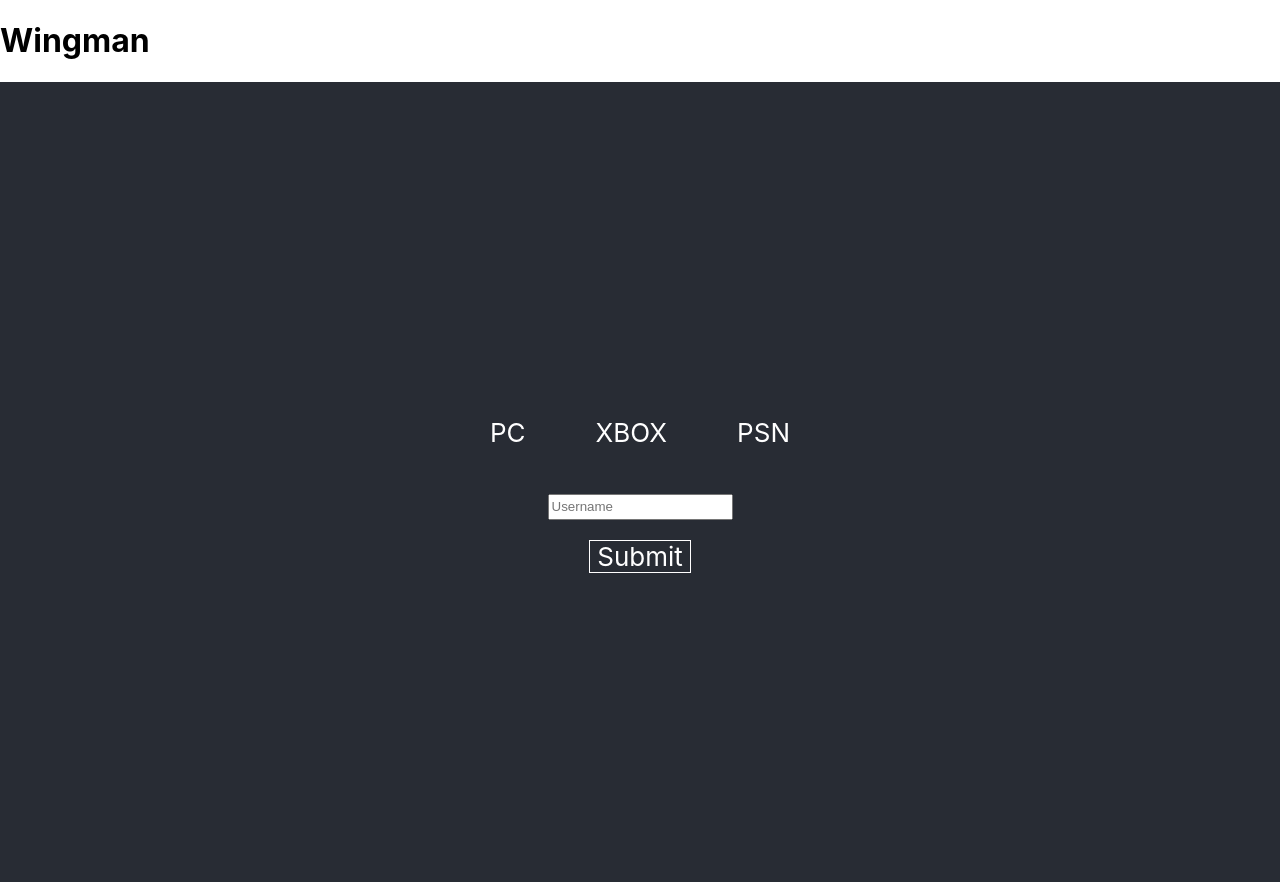
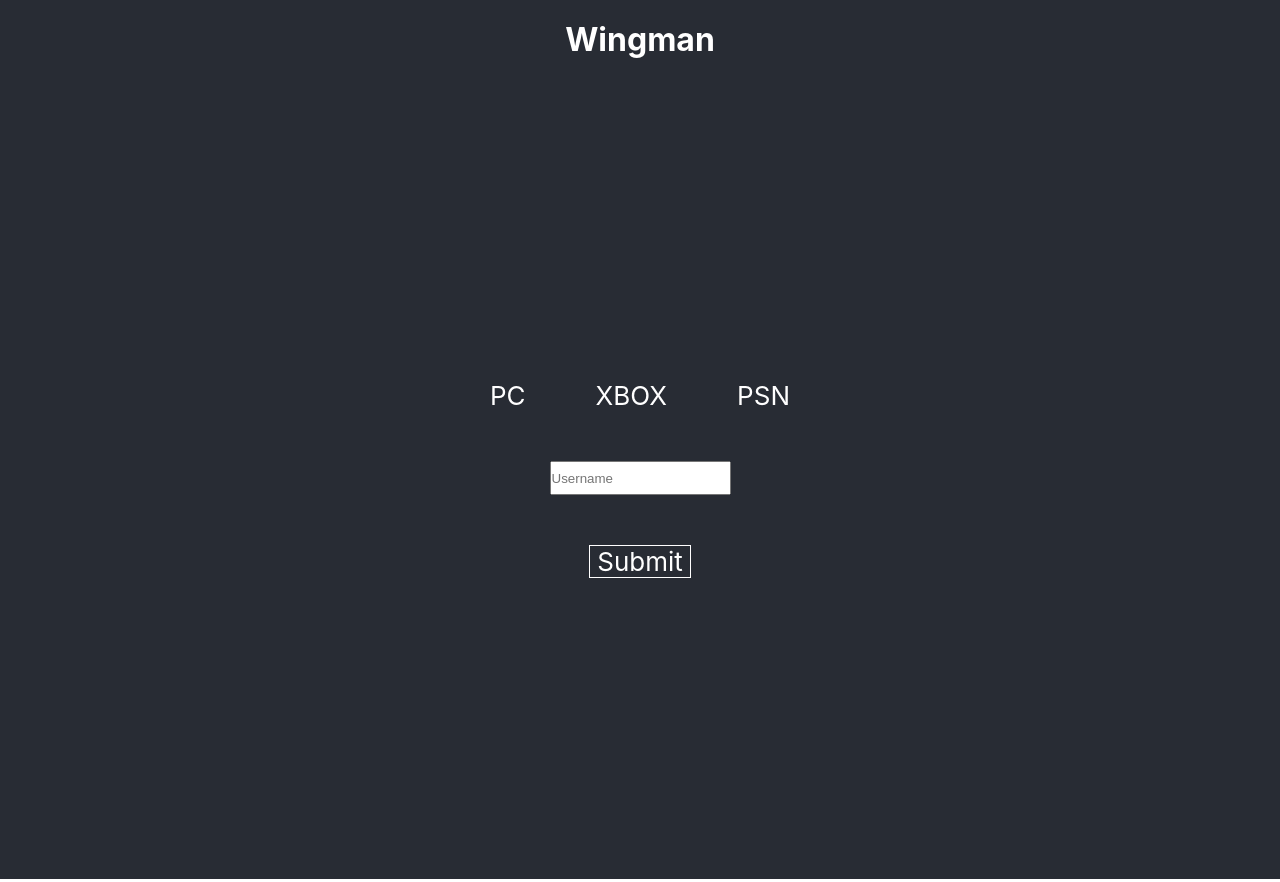
Before and after one commit to RaceOsuna/wingman, a React (Create React App) app: page / in a window 1280 px wide. Built offline with nearby package versions, Linux system fonts and the light colour scheme; no server answers.

Commit message:
Feat: display most recent legend

```diff
--- a/src/App.css
+++ b/src/App.css
@@ -2,7 +2,7 @@
   text-align: center;
 }
 
-.App {
+/* .App {
   background-color: #282c34;
   min-height: 100vh;
   display: flex;
@@ -10,6 +10,14 @@
   align-items: center;
   justify-content: center;
   font-size: calc(10px + 2vmin);
+  color: white;
+} */
+
+.app-header {
+  text-align: center;
+  background-color: #282c34;
+  margin: 0px 0px;
+  padding:20px 0;
   color: white;
 }
 
--- a/src/App.js
+++ b/src/App.js
@@ -14,11 +14,11 @@ function App() {
     fetch(`https://api.mozambiquehe.re/bridge?auth=bae15f3f336782882976819cd65d9ef3&player=${player}&platform=PC`)
     .then(res => res.json())
     .then(data => setPlayerData(data))
-  }, [player])
+  }, [])
 
   return (
     <div>
-      <header className="App-header">
+      <header className="app-header">
         <h1>Wingman</h1>
       </header>
       <div className="App">
--- a/src/components/Form/Form.css
+++ b/src/components/Form/Form.css
@@ -1,8 +1,13 @@
 .form-container {
+  background-color: #282c34;
+  min-height: 100vh;
   display: flex;
   flex-direction: column;
   align-items: center;
-  gap: 20px;
+  justify-content: center;
+  font-size: calc(10px + 2vmin);
+  color: white;
+  gap: 50px;
 }
 
 .platforms {
@@ -18,11 +23,11 @@
   align-items: center;
   justify-content: center;
   width: 200px;
-  gap: 20px;
+  gap: 50px;
 }
 
 .form input {
-  height: 20px;
+  height: 30px;
 }
 
 .form a {
--- a/src/components/PlayerProfile/PlayerProfile.css
+++ b/src/components/PlayerProfile/PlayerProfile.css
@@ -0,0 +1,21 @@
+.player-profile {
+  background-color: #54585f;
+  min-height: 100vh;
+  display: flex;
+  flex-direction: column;
+  align-items: center;
+  /* justify-content: center; */
+  font-size: calc(10px + 2vmin);
+  color: rgb(208, 60, 60);
+  padding: 20px 0;
+}
+
+.legend-icon {
+  display: flex;
+  width: 200px;
+  margin: 20px 0;
+}
+
+.legend-icon img {
+  width: 100%;
+}
--- a/src/components/PlayerProfile/PlayerProfile.js
+++ b/src/components/PlayerProfile/PlayerProfile.js
@@ -1,10 +1,15 @@
 import React from 'react'
 import PropTypes from 'prop-types'
+import './PlayerProfile.css'
 
 function PlayerProfile({ playerData }) {
+
   return (
-    <div>
+    <div className='player-profile'>
       <h1>{playerData.global.name}</h1>
+      <div className='legend-icon'>
+        <img src={playerData.legends.selected.ImgAssets.icon} />
+      </div>
     </div>
   )
 }
--- a/src/index.css
+++ b/src/index.css
@@ -1,3 +1,8 @@
+* {
+  margin: 0;
+  padding: 0;
+}
+
 body {
   margin: 0;
   font-family: -apple-system, BlinkMacSystemFont, 'Segoe UI', 'Roboto', 'Oxygen',
```
